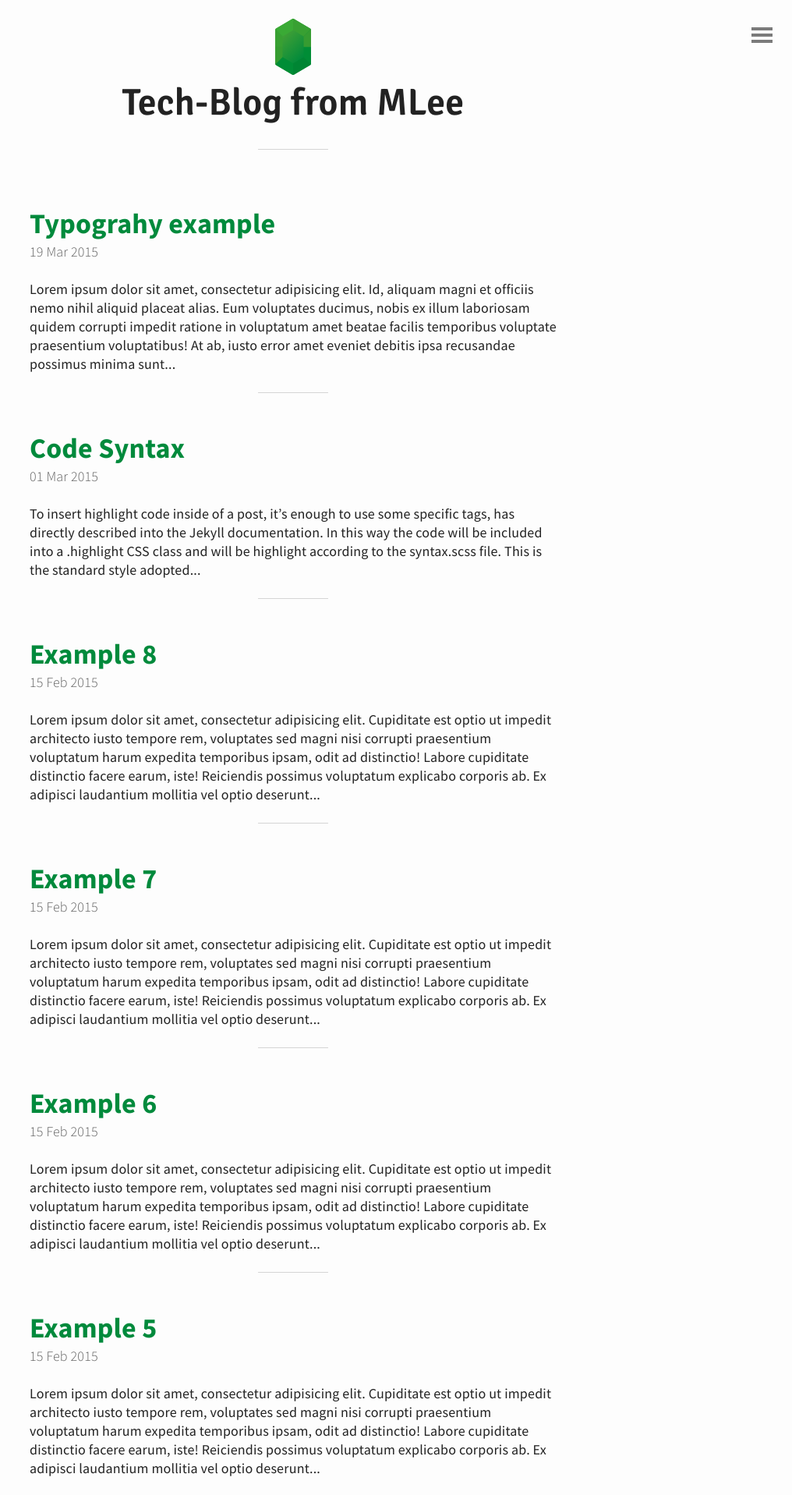
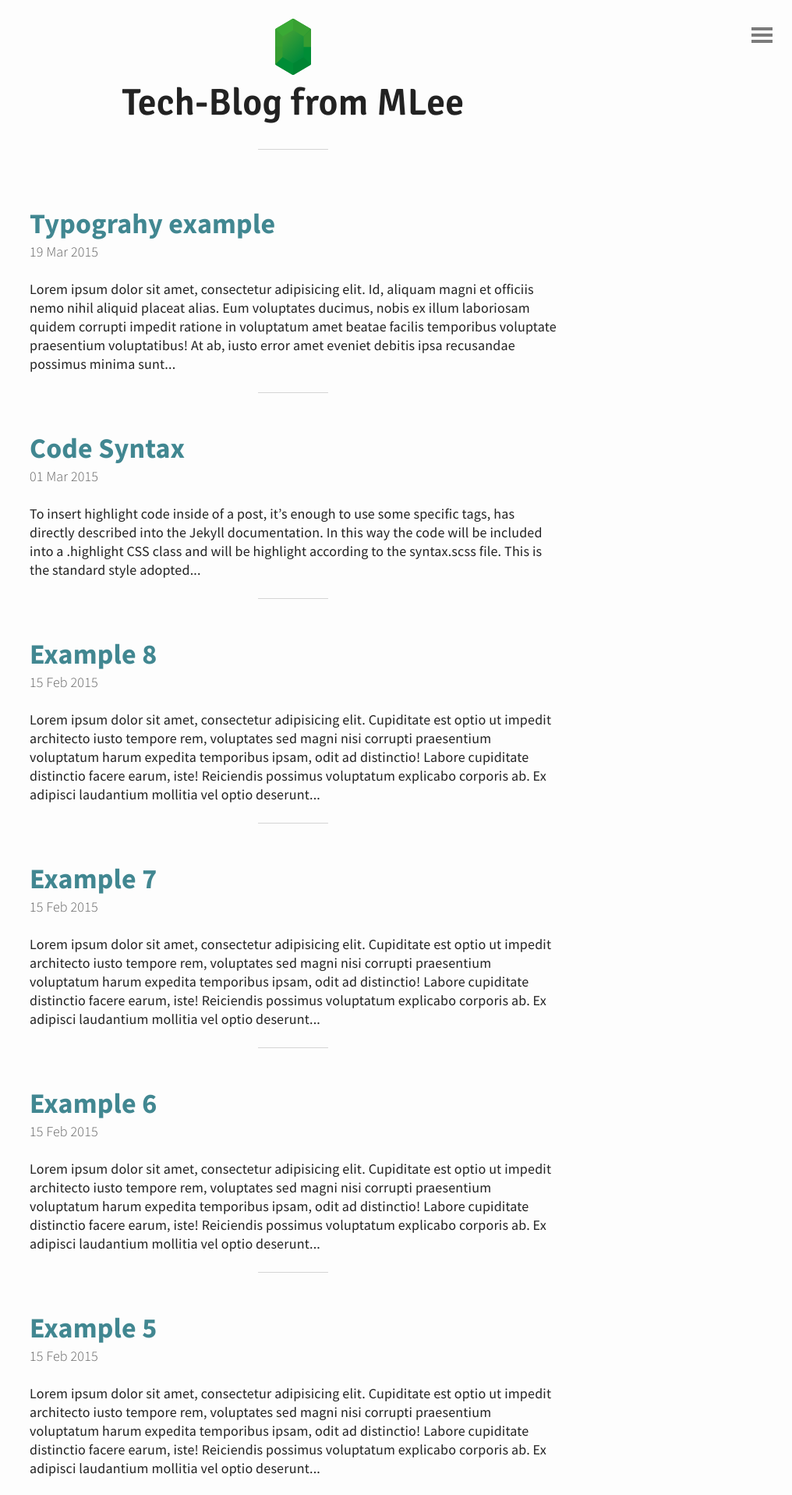
Before and after one commit to libaiw/blogger, a Jekyll site: the page built from index.html, in a window 1280 px wide. Shown: the top 1917 px of the page at 78% size, without its empty margins (264-1280 px from the left). Built offline with Jekyll 4.4.1, drawn with Linux system fonts in a browser that asks for light colours; the list of posts is cut into pages by our own code.

Commit message:
Update base.scss

```diff
--- a/_sass/base.scss
+++ b/_sass/base.scss
@@ -18,7 +18,7 @@ html, body, h1, h2, h3, h4, h5, h6, p, ul, ol, li, img {
 
 /*- Base color -*/
 
-$main-color: #008A3C;
+$main-color: #418791; /* #008A3C;*/
 $background-color: #FDFDFD;
 $text-color: #222222;
 
```
